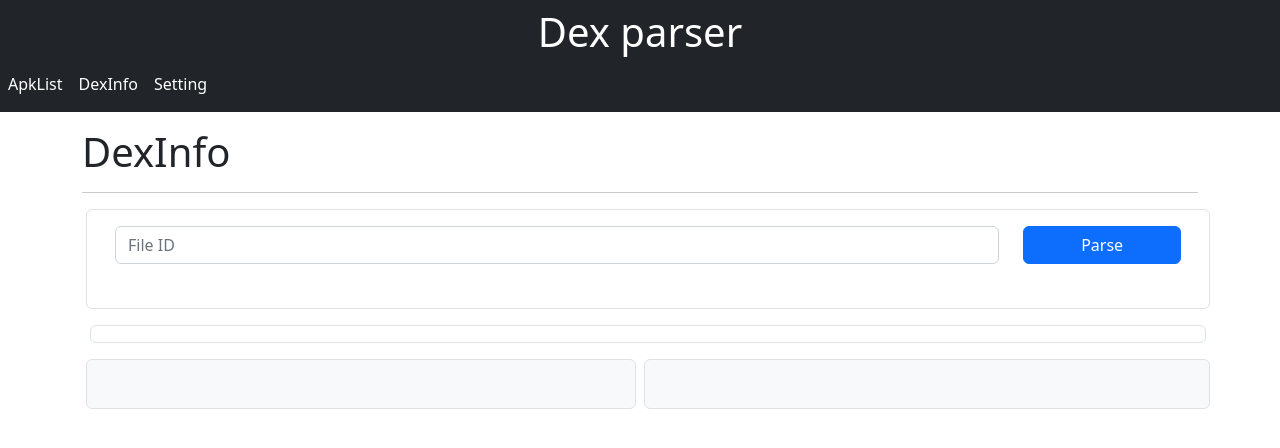
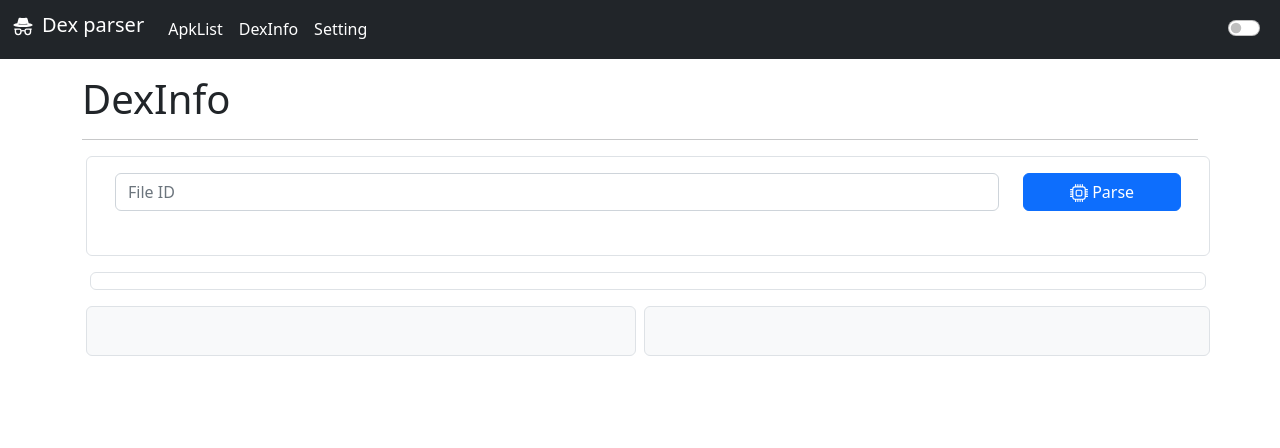
Before and after one commit to shpusan001/dexparser, a React (Create React App) app in the folder client/: page /dex in a window 1280 px wide. Shown: the top 448 px of the page. Built offline with nearby package versions, Linux system fonts and the light colour scheme.

Commit message:
Feat: 프론트 아이콘 추가

```diff
--- a/client/package.json
+++ b/client/package.json
@@ -9,6 +9,7 @@
     "@testing-library/user-event": "^13.5.0",
     "axios": "^1.2.1",
     "bootstrap": "^5.2.3",
+    "bootstrap-icons": "^1.10.3",
     "highlight.js": "^11.7.0",
     "react": "^18.2.0",
     "react-bootstrap": "^2.6.0",
--- a/client/src/component/apk_list/ApkRemoveForm.js
+++ b/client/src/component/apk_list/ApkRemoveForm.js
@@ -36,6 +36,16 @@ export default function ApkRemoveForm() {
         </div>
         <div class="col-3">
           <button type="submit" class="btn btn-danger w-100" onClick={onSubmit}>
+            <svg
+              xmlns="http://www.w3.org/2000/svg"
+              width="18"
+              height="18"
+              fill="currentColor"
+              class="bi bi-eraser-fill me-1"
+              viewBox="0 0 16 16"
+            >
+              <path d="M8.086 2.207a2 2 0 0 1 2.828 0l3.879 3.879a2 2 0 0 1 0 2.828l-5.5 5.5A2 2 0 0 1 7.879 15H5.12a2 2 0 0 1-1.414-.586l-2.5-2.5a2 2 0 0 1 0-2.828l6.879-6.879zm.66 11.34L3.453 8.254 1.914 9.793a1 1 0 0 0 0 1.414l2.5 2.5a1 1 0 0 0 .707.293H7.88a1 1 0 0 0 .707-.293l.16-.16z" />
+            </svg>
             Remove
           </button>
         </div>
--- a/client/src/component/apk_list/ApkUploadForm.js
+++ b/client/src/component/apk_list/ApkUploadForm.js
@@ -39,6 +39,17 @@ export default function ApkUploadForm() {
             class="btn btn-primary w-100"
             onClick={onSubmit}
           >
+            <svg
+              xmlns="http://www.w3.org/2000/svg"
+              width="18"
+              height="18"
+              fill="currentColor"
+              class="bi bi-upload me-1"
+              viewBox="0 0 16 16"
+            >
+              <path d="M.5 9.9a.5.5 0 0 1 .5.5v2.5a1 1 0 0 0 1 1h12a1 1 0 0 0 1-1v-2.5a.5.5 0 0 1 1 0v2.5a2 2 0 0 1-2 2H2a2 2 0 0 1-2-2v-2.5a.5.5 0 0 1 .5-.5z" />
+              <path d="M7.646 1.146a.5.5 0 0 1 .708 0l3 3a.5.5 0 0 1-.708.708L8.5 2.707V11.5a.5.5 0 0 1-1 0V2.707L5.354 4.854a.5.5 0 1 1-.708-.708l3-3z" />
+            </svg>
             Upload
           </button>
         </div>
--- a/client/src/component/common/Header.js
+++ b/client/src/component/common/Header.js
@@ -5,14 +5,25 @@ export default function Header() {
   return (
     <>
       <nav class="navbar bg-dark">
-        <div class="container-fluid justify-content-center">
-          <h1 class="text-white" href="#">
+        <div class="container-fluid">
+          <h1 class="text-white navbar-brand" href="#">
+            <svg
+              xmlns="http://www.w3.org/2000/svg"
+              width="22"
+              height="22"
+              fill="currentColor"
+              class="bi bi-incognito me-2 "
+              viewBox="0 0 16 16"
+            >
+              <path
+                fill-rule="evenodd"
+                d="m4.736 1.968-.892 3.269-.014.058C2.113 5.568 1 6.006 1 6.5 1 7.328 4.134 8 8 8s7-.672 7-1.5c0-.494-1.113-.932-2.83-1.205a1.032 1.032 0 0 0-.014-.058l-.892-3.27c-.146-.533-.698-.849-1.239-.734C9.411 1.363 8.62 1.5 8 1.5c-.62 0-1.411-.136-2.025-.267-.541-.115-1.093.2-1.239.735Zm.015 3.867a.25.25 0 0 1 .274-.224c.9.092 1.91.143 2.975.143a29.58 29.58 0 0 0 2.975-.143.25.25 0 0 1 .05.498c-.918.093-1.944.145-3.025.145s-2.107-.052-3.025-.145a.25.25 0 0 1-.224-.274ZM3.5 10h2a.5.5 0 0 1 .5.5v1a1.5 1.5 0 0 1-3 0v-1a.5.5 0 0 1 .5-.5Zm-1.5.5c0-.175.03-.344.085-.5H2a.5.5 0 0 1 0-1h3.5a1.5 1.5 0 0 1 1.488 1.312 3.5 3.5 0 0 1 2.024 0A1.5 1.5 0 0 1 10.5 9H14a.5.5 0 0 1 0 1h-.085c.055.156.085.325.085.5v1a2.5 2.5 0 0 1-5 0v-.14l-.21-.07a2.5 2.5 0 0 0-1.58 0l-.21.07v.14a2.5 2.5 0 0 1-5 0v-1Zm8.5-.5h2a.5.5 0 0 1 .5.5v1a1.5 1.5 0 0 1-3 0v-1a.5.5 0 0 1 .5-.5Z"
+              />
+            </svg>
             Dex parser
           </h1>
-        </div>
-
           <ul class="nav col-12 col-lg-auto me-lg-auto mb-2 justify-content-center mb-md-0">
-          <li>
+            <li class="nav-item">
               <Link to={"/list"} className="nav-link px-2 text-white">
                 ApkList
               </Link>
@@ -28,6 +39,16 @@ export default function Header() {
               </Link>
             </li>
           </ul>
+
+          <div class=" form-check form-switch">
+            <input
+              class="form-check-input input-group-lg"
+              type="checkbox"
+              role="switch"
+              id="flexSwitchCheckDefault"
+            />
+          </div>
+        </div>
       </nav>
     </>
   );
--- a/client/src/component/dex_info/DexParseForm.js
+++ b/client/src/component/dex_info/DexParseForm.js
@@ -78,6 +78,16 @@ export default function DexParseForm() {
               class="btn btn-primary w-100"
               onClick={onSubmit}
             >
+              <svg
+                xmlns="http://www.w3.org/2000/svg"
+                width="18"
+                height="18"
+                fill="currentColor"
+                class="bi bi-cpu me-1"
+                viewBox="0 0 16 16"
+              >
+                <path d="M5 0a.5.5 0 0 1 .5.5V2h1V.5a.5.5 0 0 1 1 0V2h1V.5a.5.5 0 0 1 1 0V2h1V.5a.5.5 0 0 1 1 0V2A2.5 2.5 0 0 1 14 4.5h1.5a.5.5 0 0 1 0 1H14v1h1.5a.5.5 0 0 1 0 1H14v1h1.5a.5.5 0 0 1 0 1H14v1h1.5a.5.5 0 0 1 0 1H14a2.5 2.5 0 0 1-2.5 2.5v1.5a.5.5 0 0 1-1 0V14h-1v1.5a.5.5 0 0 1-1 0V14h-1v1.5a.5.5 0 0 1-1 0V14h-1v1.5a.5.5 0 0 1-1 0V14A2.5 2.5 0 0 1 2 11.5H.5a.5.5 0 0 1 0-1H2v-1H.5a.5.5 0 0 1 0-1H2v-1H.5a.5.5 0 0 1 0-1H2v-1H.5a.5.5 0 0 1 0-1H2A2.5 2.5 0 0 1 4.5 2V.5A.5.5 0 0 1 5 0zm-.5 3A1.5 1.5 0 0 0 3 4.5v7A1.5 1.5 0 0 0 4.5 13h7a1.5 1.5 0 0 0 1.5-1.5v-7A1.5 1.5 0 0 0 11.5 3h-7zM5 6.5A1.5 1.5 0 0 1 6.5 5h3A1.5 1.5 0 0 1 11 6.5v3A1.5 1.5 0 0 1 9.5 11h-3A1.5 1.5 0 0 1 5 9.5v-3zM6.5 6a.5.5 0 0 0-.5.5v3a.5.5 0 0 0 .5.5h3a.5.5 0 0 0 .5-.5v-3a.5.5 0 0 0-.5-.5h-3z" />
+              </svg>
               Parse
             </button>
           )}
--- a/client/src/component/server_setting/ServerSettingForm.js
+++ b/client/src/component/server_setting/ServerSettingForm.js
@@ -68,7 +68,19 @@ export default function ServerSettingForm() {
             class="btn btn-primary w-100"
             onClick={onSubmit}
           >
-            Apply
+            <svg
+              xmlns="http://www.w3.org/2000/svg"
+              width="18"
+              height="18"
+              fill="currentColor"
+              class="bi bi-server me-1"
+              viewBox="0 0 16 16"
+            >
+              <path d="M1.333 2.667C1.333 1.194 4.318 0 8 0s6.667 1.194 6.667 2.667V4c0 1.473-2.985 2.667-6.667 2.667S1.333 5.473 1.333 4V2.667z" />
+              <path d="M1.333 6.334v3C1.333 10.805 4.318 12 8 12s6.667-1.194 6.667-2.667V6.334a6.51 6.51 0 0 1-1.458.79C11.81 7.684 9.967 8 8 8c-1.966 0-3.809-.317-5.208-.876a6.508 6.508 0 0 1-1.458-.79z" />
+              <path d="M14.667 11.668a6.51 6.51 0 0 1-1.458.789c-1.4.56-3.242.876-5.21.876-1.966 0-3.809-.316-5.208-.876a6.51 6.51 0 0 1-1.458-.79v1.666C1.333 14.806 4.318 16 8 16s6.667-1.194 6.667-2.667v-1.665z" />
+            </svg>
+            Connect
           </button>
         </div>
       </form>
```
Also changed, not shown: client/hello.html (added, +9 -0 lines), 1 other file (tests, documents, lock files or other folders). Lines whose indentation alone changed are shown as unchanged.
